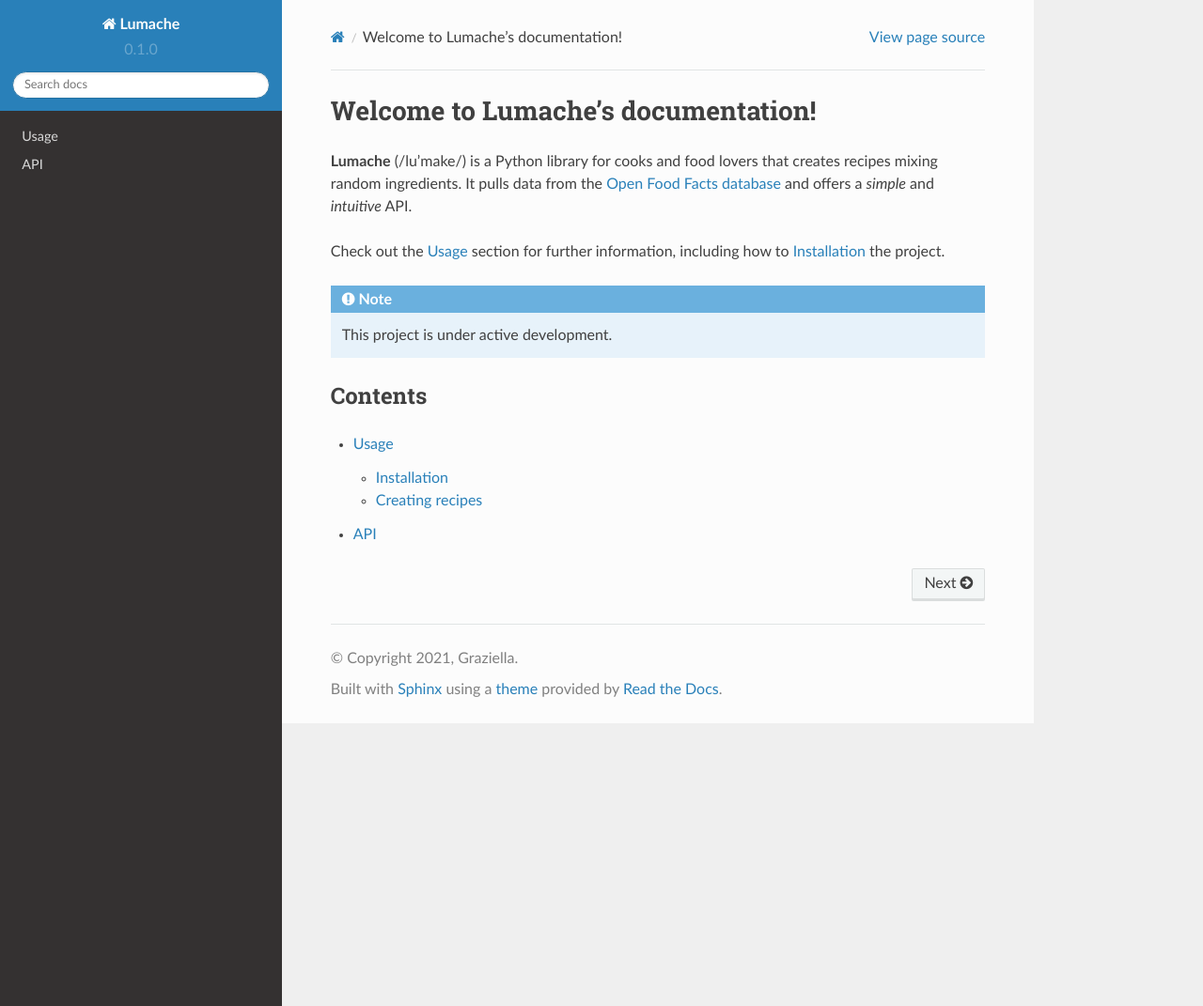
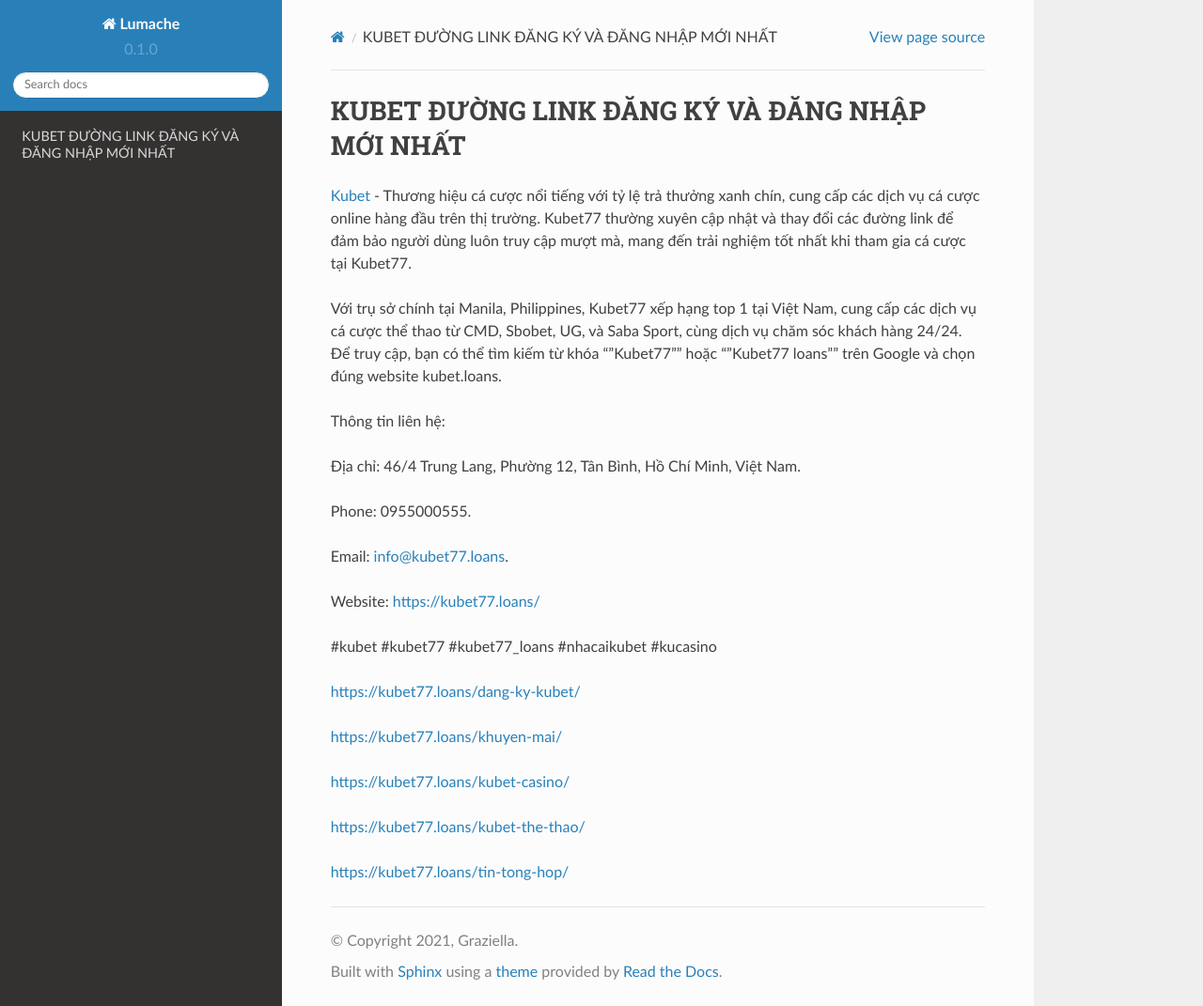
Before and after one commit to socialentity/kubet77loans, a Sphinx documentation site: the page built from docs/source/index.rst, in a window 1280 px wide and 1071 px high. Shown: the whole window at 94% size. Built offline with Sphinx 7.4.7 and the Read the Docs theme 2.0.0, drawn with Linux system fonts in a browser that asks for light colours.

Commit message:
Update index.rst

```diff
--- a/docs/source/index.rst
+++ b/docs/source/index.rst
@@ -1,22 +1,28 @@
-Welcome to Lumache's documentation!
+KUBET ĐƯỜNG LINK ĐĂNG KÝ VÀ ĐĂNG NHẬP MỚI NHẤT
 ===================================
 
-**Lumache** (/lu'make/) is a Python library for cooks and food lovers
-that creates recipes mixing random ingredients.
-It pulls data from the `Open Food Facts database <https://world.openfoodfacts.org/>`_
-and offers a *simple* and *intuitive* API.
+`Kubet <https://kubet77.loans/>`_ - Thương hiệu cá cược nổi tiếng với tỷ lệ trả thưởng xanh chín, cung cấp các dịch vụ cá cược online hàng đầu trên thị trường. Kubet77 thường xuyên cập nhật và thay đổi các đường link để đảm bảo người dùng luôn truy cập mượt mà, mang đến trải nghiệm tốt nhất khi tham gia cá cược tại Kubet77.
 
-Check out the :doc:`usage` section for further information, including
-how to :ref:`installation` the project.
+Với trụ sở chính tại Manila, Philippines, Kubet77 xếp hạng top 1 tại Việt Nam, cung cấp các dịch vụ cá cược thể thao từ CMD, Sbobet, UG, và Saba Sport, cùng dịch vụ chăm sóc khách hàng 24/24. Để truy cập, bạn có thể tìm kiếm từ khóa ""Kubet77"" hoặc ""Kubet77 loans"" trên Google và chọn đúng website kubet.loans.
 
-.. note::
+Thông tin liên hệ:
 
-   This project is under active development.
+Địa chỉ: 46/4 Trung Lang, Phường 12, Tân Bình, Hồ Chí Minh, Việt Nam.
 
-Contents
---------
+Phone: 0955000555.
 
-.. toctree::
+Email: info@kubet77.loans.
 
-   usage
-   api
+Website: https://kubet77.loans/
+
+#kubet #kubet77 #kubet77_loans #nhacaikubet #kucasino
+
+https://kubet77.loans/dang-ky-kubet/
+
+https://kubet77.loans/khuyen-mai/
+
+https://kubet77.loans/kubet-casino/
+
+https://kubet77.loans/kubet-the-thao/
+
+https://kubet77.loans/tin-tong-hop/
```
